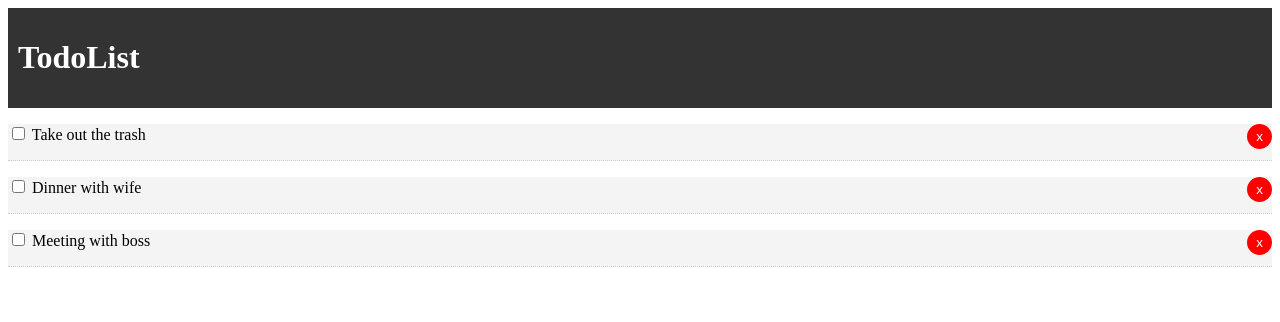
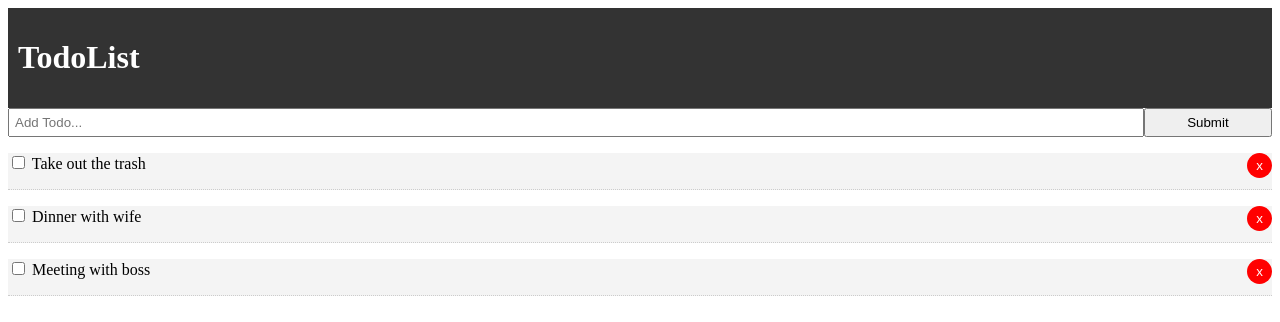
Before and after one commit to dominicho97/react-todolist, a React (Create React App) app: page / in a window 1280 px wide. Shown: the top 322 px of the page. Built offline with nearby package versions, Linux system fonts and the light colour scheme.

Commit message:
added css

```diff
--- a/src/App.css
+++ b/src/App.css
@@ -13,3 +13,20 @@
   color: #333;
   text-decoration: none;
 }
+
+.container {
+  padding: 1rem;
+}
+
+.btn {
+  display: inline-block;
+  border: none;
+  background: #555;
+  color: #fff;
+  padding: 7px 20px;
+  cursor: pointer;
+}
+
+.btn:hover {
+  background: #666;
+}
--- a/src/App.js
+++ b/src/App.js
@@ -1,6 +1,7 @@
 import React, { Component } from "react";
 import Header from "./components/layout/header";
 import Todos from "./components/Todos";
+import AddTodo from "./components/AddTodo";
 
 class App extends Component {
   state = {
@@ -45,7 +46,9 @@
   render() {
     return (
       <div className="App">
+        <div className="container" />
         <Header />
+        <AddTodo />
         <Todos
           todos={this.state.todos}
           markComplete={this.markComplete}
```
